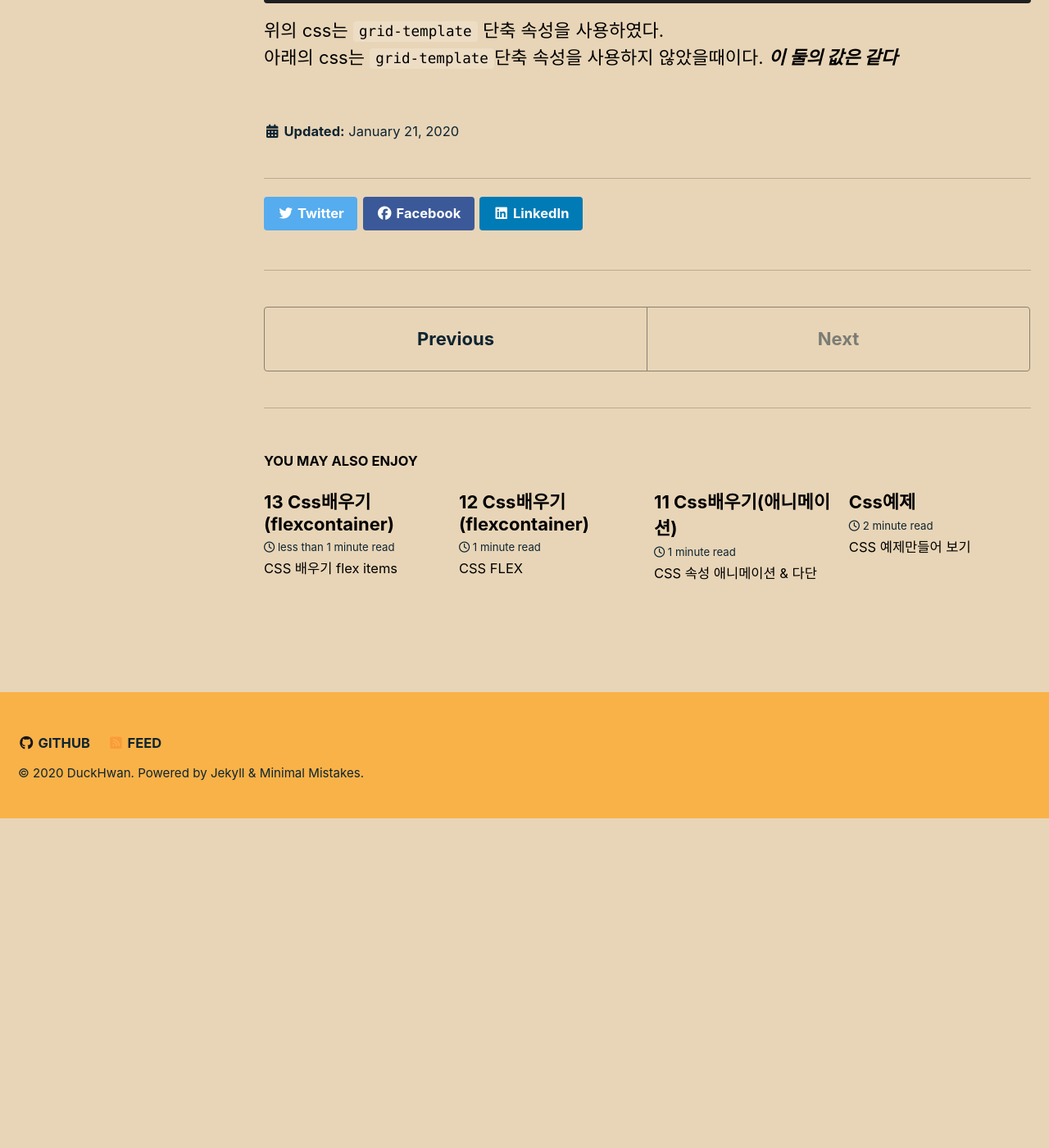
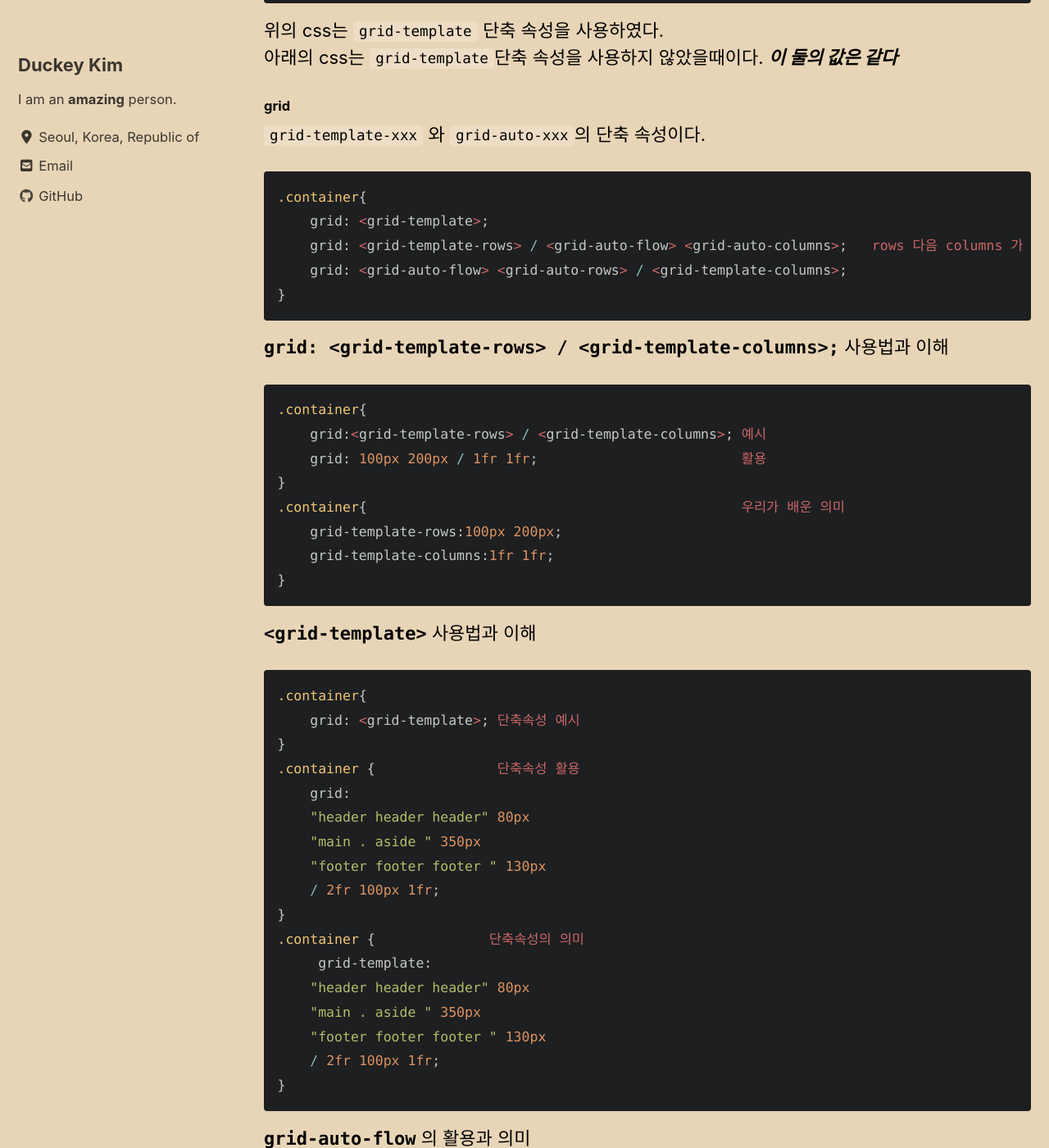
Before and after one commit to duckey-kim/duckey-kim.github.io, a Jekyll site: the page built from _posts/2020-01-21-14-CSS배우기(grid).md, in a window 1280 px wide and 1400 px high, scrolled down 5369 px. Shown: the whole window at 82% size. Built offline with Jekyll 4.4.1, drawn with Linux system fonts in a browser that asks for light colours; cached includes are drawn as plain includes; nearby versions of some CDN libraries; before the commit the page ends 6367 px from its top, so only the background shows below that; some of the changed text lies outside the part shown.

Commit message:
display:grid post

````diff
--- a/_posts/2020-01-21-14-CSS배우기(grid).md
+++ b/_posts/2020-01-21-14-CSS배우기(grid).md
@@ -169,3 +169,66 @@ grid-template-areas는 아이템의 name을 설정한 뒤 배열한 item들을
 ```
 위의 css는 `grid-template` 단축 속성을 사용하였다.
 아래의 css는 `grid-template`단축 속성을 사용하지 않았을때이다. ***이 둘의 값은 같다***
+
+#### grid
+`grid-template-xxx` 와 `grid-auto-xxx`의 단축 속성이다.
+```css
+.container{
+    grid: <grid-template>;
+    grid: <grid-template-rows> / <grid-auto-flow> <grid-auto-columns>;   rows 다음 columns 가 온다고 생각하자.
+    grid: <grid-auto-flow> <grid-auto-rows> / <grid-template-columns>;
+}
+```
+
+**`grid: <grid-template-rows> / <grid-template-columns>;`** 사용법과 이해
+
+```css
+.container{
+    grid:<grid-template-rows> / <grid-template-columns>; 예시
+    grid: 100px 200px / 1fr 1fr;                         활용
+}
+.container{                                              우리가 배운 의미
+    grid-template-rows:100px 200px;
+    grid-template-columns:1fr 1fr;
+}
+```
+**`<grid-template>`** 사용법과 이해
+```css
+.container{
+    grid: <grid-template>; 단축속성 예시
+}
+.container {               단축속성 활용
+    grid:
+    "header header header" 80px
+    "main . aside " 350px
+    "footer footer footer " 130px
+    / 2fr 100px 1fr;
+}
+.container {              단축속성의 의미
+     grid-template:
+    "header header header" 80px
+    "main . aside " 350px
+    "footer footer footer " 130px
+    / 2fr 100px 1fr;
+}
+```
+**`grid-auto-flow`** 의 활용과 의미
+row의 설정영역 / columns의 설정영역이라고 생각하는것이 이해하기 좋다.
+앞에 auto-flow가 붙으면 rows가 암시적영역
+뒤에 auto-flow가 붙으면 columns가 임시적영역을 설정한 것이다.
+
+```css
+.container{     단축 속성 예시
+    grid:<grid-template-rows> / <grid-auto-flow> <grid-auto-columns>;
+}
+
+.container{     단축 속성 활용
+    grid:100px 100px / auto-flow 150px;  rows설정영역   /   columns설정영역
+}
+
+.container{     단축 속성
+    grid-template-rows:100px 100px;
+    grid-auto-flow:column;
+    grid-auto-columns:150px;
+}
+```
````
Also changed, not shown: _posts/2020-01-24-CSS배우기(grid2).md (added).
